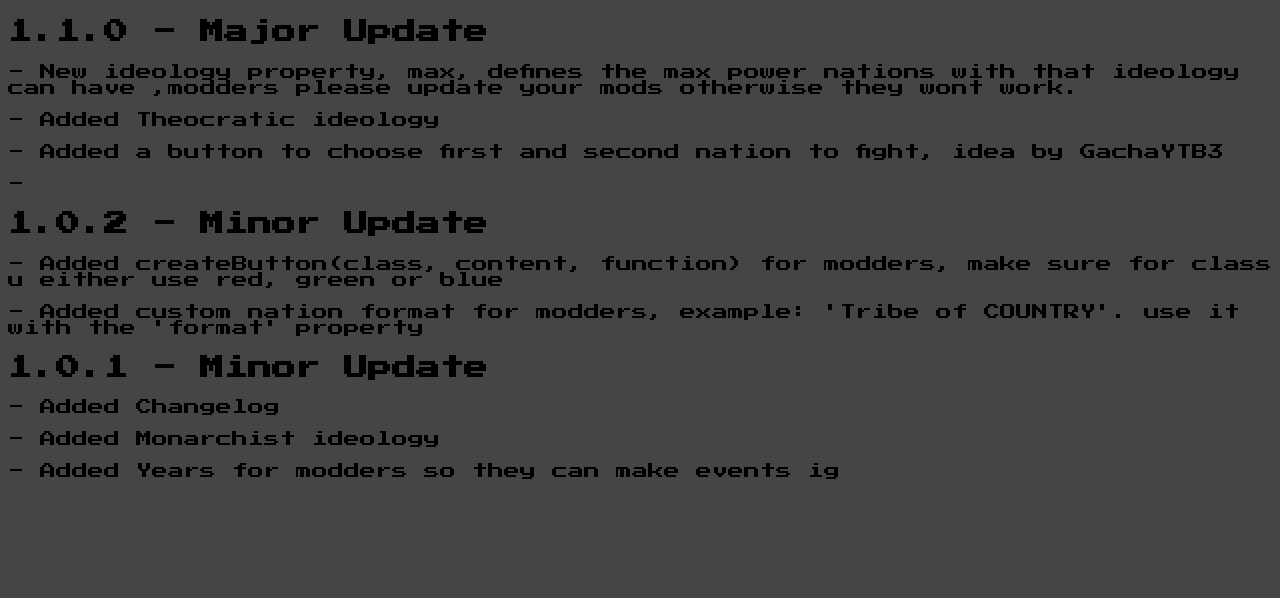
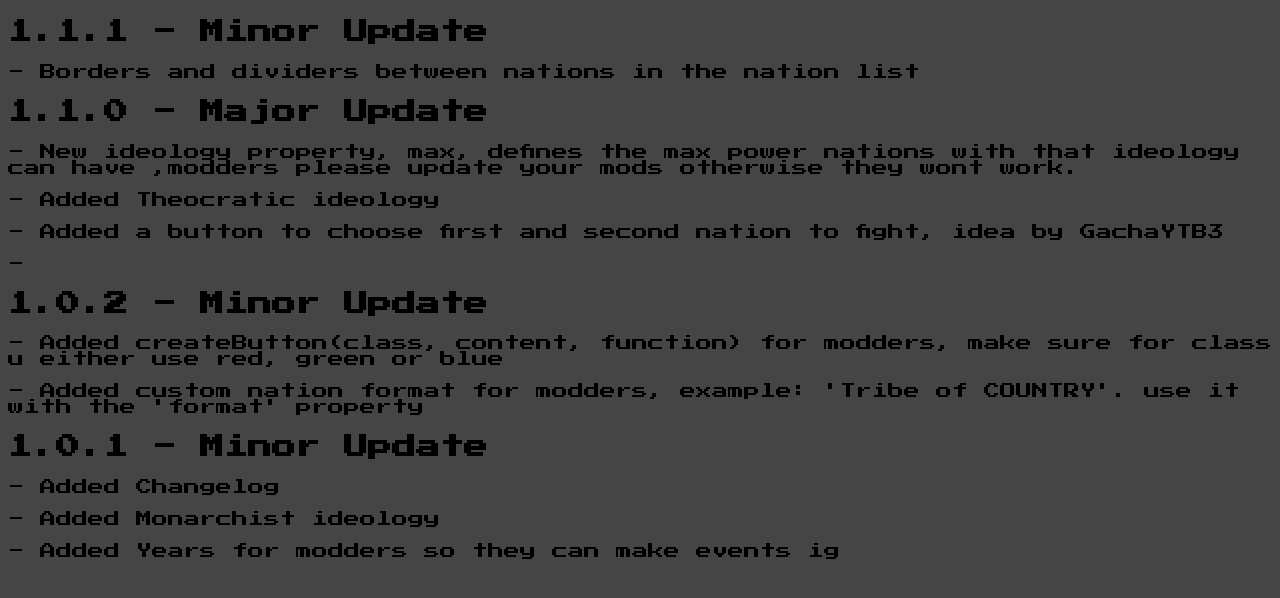
Before and after one commit to Ilikepizza2006/sylasnations-modding-place, a plain HTML site: page changelog.html in a window 1280 px wide. Drawn offline with Linux system fonts and the light colour scheme.

Commit message:
Update changelog.html

```diff
--- a/changelog.html
+++ b/changelog.html
@@ -9,6 +9,8 @@
 </head>
 
 <body>
+  <h2>1.1.1 - Minor Update</h2>
+  <p>- Borders and dividers between nations in the nation list</p>
   <h2>1.1.0 - Major Update</h2>
   <p>- New ideology property, max, defines the max power nations with that ideology can have ,modders please update your mods otherwise they wont work.</p>
   <p>- Added Theocratic ideology</p>
```
